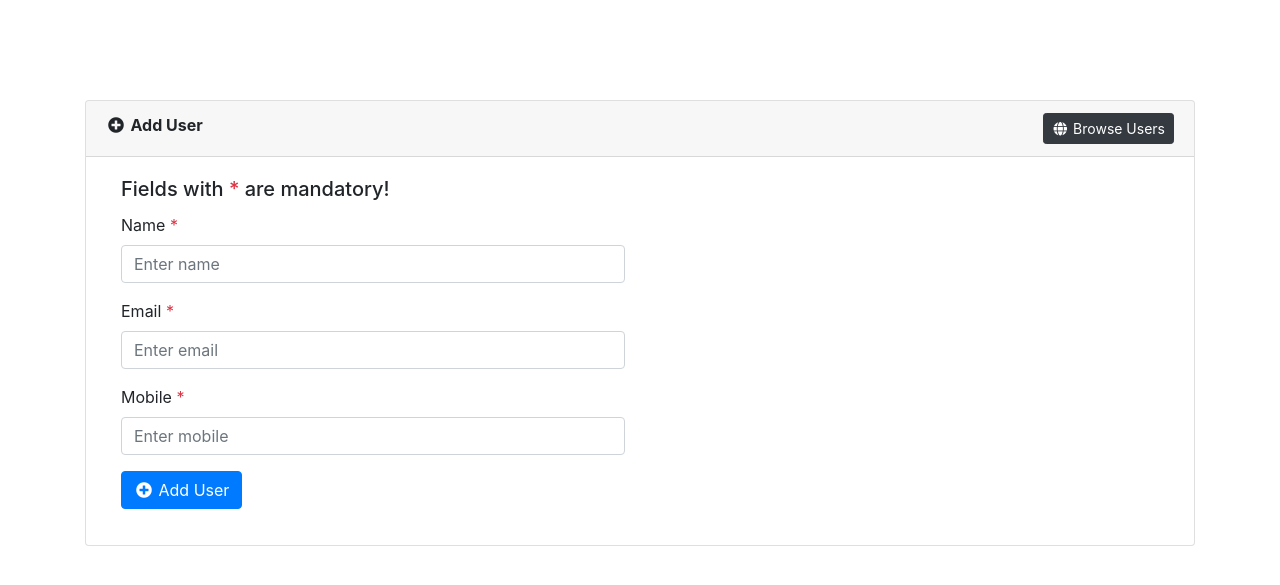
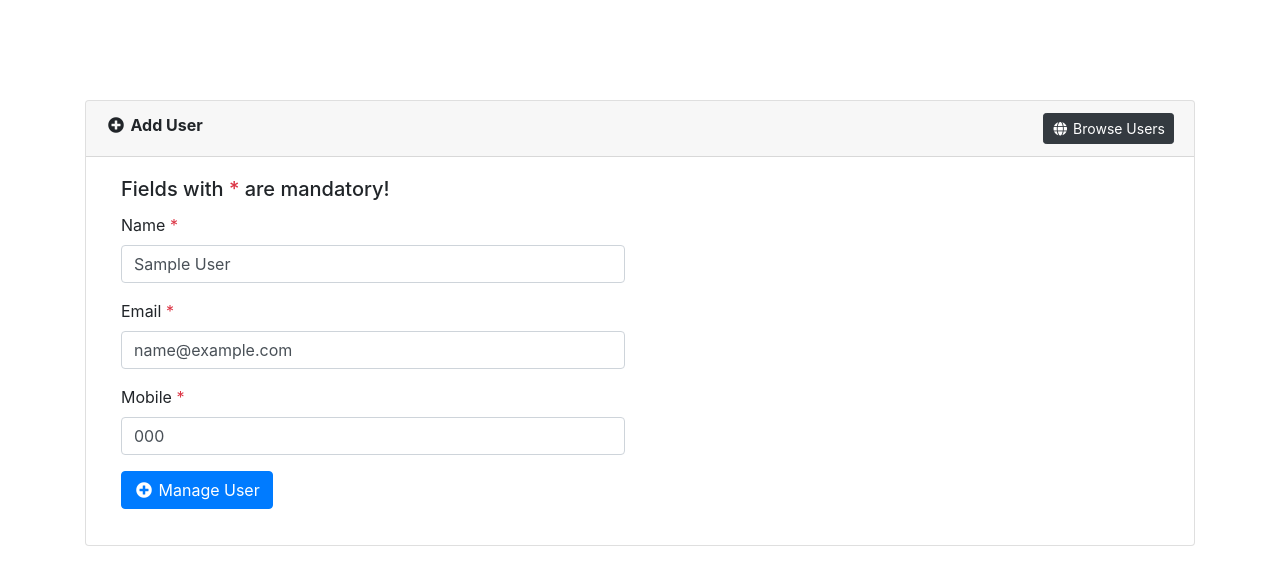
Before and after one commit to aakashdhangar2k10/oops_curd_php, a PHP site: page /manage-users.php?id=1 in a window 1280 px wide. Shown: the top 585 px of the page. Run offline with PHP 8.4, Linux system fonts and the light colour scheme; tables that the repository leaves empty or names only in its code hold one stand-in row (values such as "Sample post"); some libraries are stand-ins or nearby versions.

Commit message:
add code in frontend in manage-users.php

```diff
--- a/manage-users.php
+++ b/manage-users.php
@@ -1,3 +1,42 @@
+<?php
+include('database.php');
+$obj=new query();
+
+$name='';
+$email='';
+$mobile='';
+$id='';
+
+if(isset($_GET['id']) && $_GET['id']!=''){
+	$id=$obj->get_safe_str($_GET['id']);
+	$condition_arr=array('id'=>$id);
+	$result=$obj->getData('user','*',$condition_arr);
+	$name=$result['0']['name'];
+	$email=$result['0']['email'];
+	$mobile=$result['0']['mobile'];
+}
+
+if(isset($_POST['submit'])){
+	$name=$obj->get_safe_str($_POST['name']);
+	$email=$obj->get_safe_str($_POST['email']);
+	$mobile=$obj->get_safe_str($_POST['mobile']);
+
+	$condition_arr=array('name'=>$name,'email'=>$email,'mobile'=>$mobile);
+
+	if($id==''){
+		$obj->insertData('user',$condition_arr);
+	}else{
+		$obj->updateData('user',$condition_arr,'id',$id);
+	}
+
+	//header('location:users.php');
+	?>
+	<script>
+	window.location.href='users.php';
+	</script>
+	<?php
+}
+?>
 <!doctype html>
 <html lang="en-US">
    <head>
@@ -19,25 +58,25 @@
 
       <div class="container">
          <div class="card">
-            <div class="card-header"><i class="fa fa-fw fa-plus-circle"></i> <strong>Add User</strong> <a href="index.php" class="float-right btn btn-dark btn-sm"><i class="fa fa-fw fa-globe"></i> Browse Users</a></div>
+            <div class="card-header"><i class="fa fa-fw fa-plus-circle"></i> <strong>Add User</strong> <a href="users.php" class="float-right btn btn-dark btn-sm"><i class="fa fa-fw fa-globe"></i> Browse Users</a></div>
             <div class="card-body">
                <div class="col-sm-6">
                   <h5 class="card-title">Fields with <span class="text-danger">*</span> are mandatory!</h5>
                   <form method="post">
                      <div class="form-group">
                         <label>Name <span class="text-danger">*</span></label>
-                        <input type="text" name="name" id="name" class="form-control" placeholder="Enter name" required>
+                        <input type="text" name="name" id="name" class="form-control" placeholder="Enter name" required value="<?php echo $name?>">
                      </div>
                      <div class="form-group">
                         <label>Email <span class="text-danger">*</span></label>
-                        <input type="email" name="email" id="email" class="form-control" placeholder="Enter email" required>
+                        <input type="email" name="email" id="email" class="form-control" placeholder="Enter email" required value="<?php echo $email?>">
                      </div>
                      <div class="form-group">
                         <label>Mobile <span class="text-danger">*</span></label>
-                        <input type="tel" class="tel form-control" name="mobile" id="mobile"  placeholder="Enter mobile" required>
+                        <input type="tel" class="tel form-control" name="mobile" id="mobile"  placeholder="Enter mobile" required value="<?php echo $mobile?>">
                      </div>
                      <div class="form-group">
-                        <button type="submit" name="submit" value="submit" id="submit" class="btn btn-primary"><i class="fa fa-fw fa-plus-circle"></i> Add User</button>
+                        <button type="submit" name="submit" value="submit" id="submit" class="btn btn-primary"><i class="fa fa-fw fa-plus-circle"></i> Manage User</button>
                      </div>
                   </form>
                </div>
```
